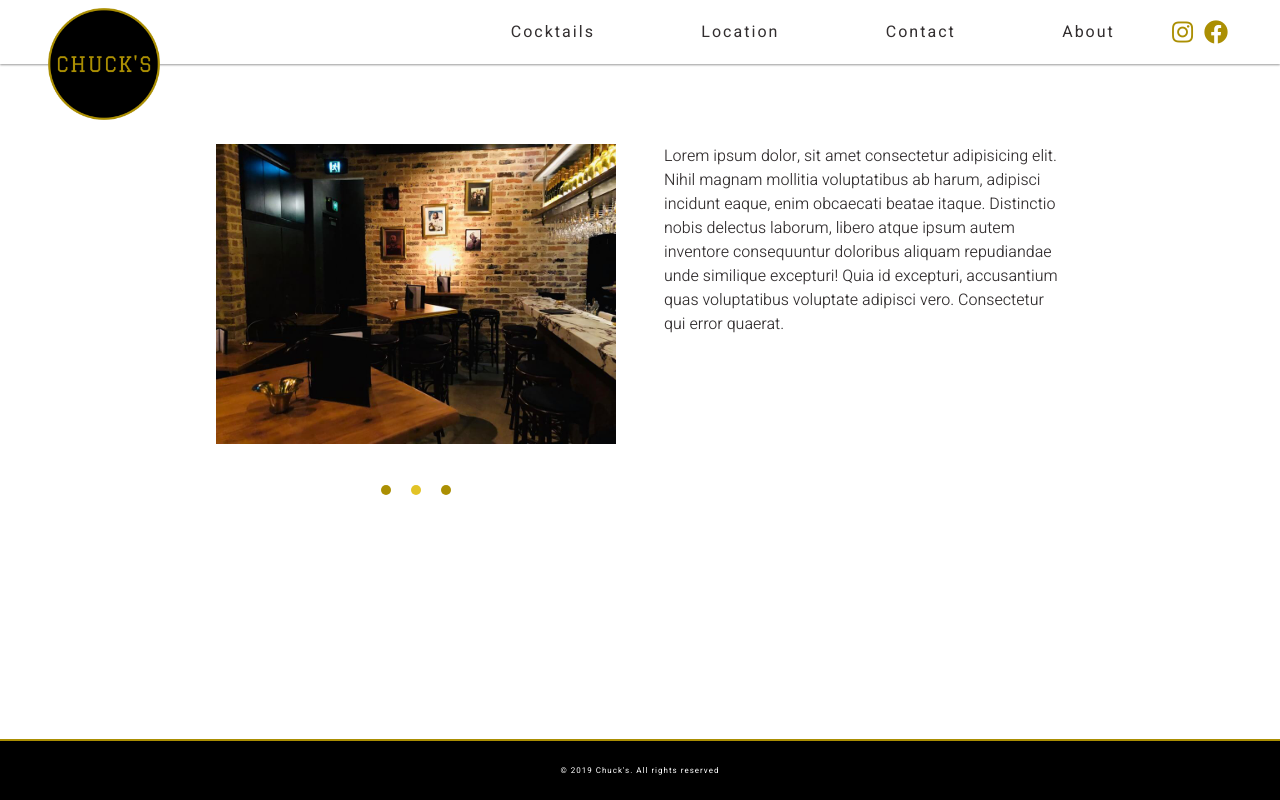
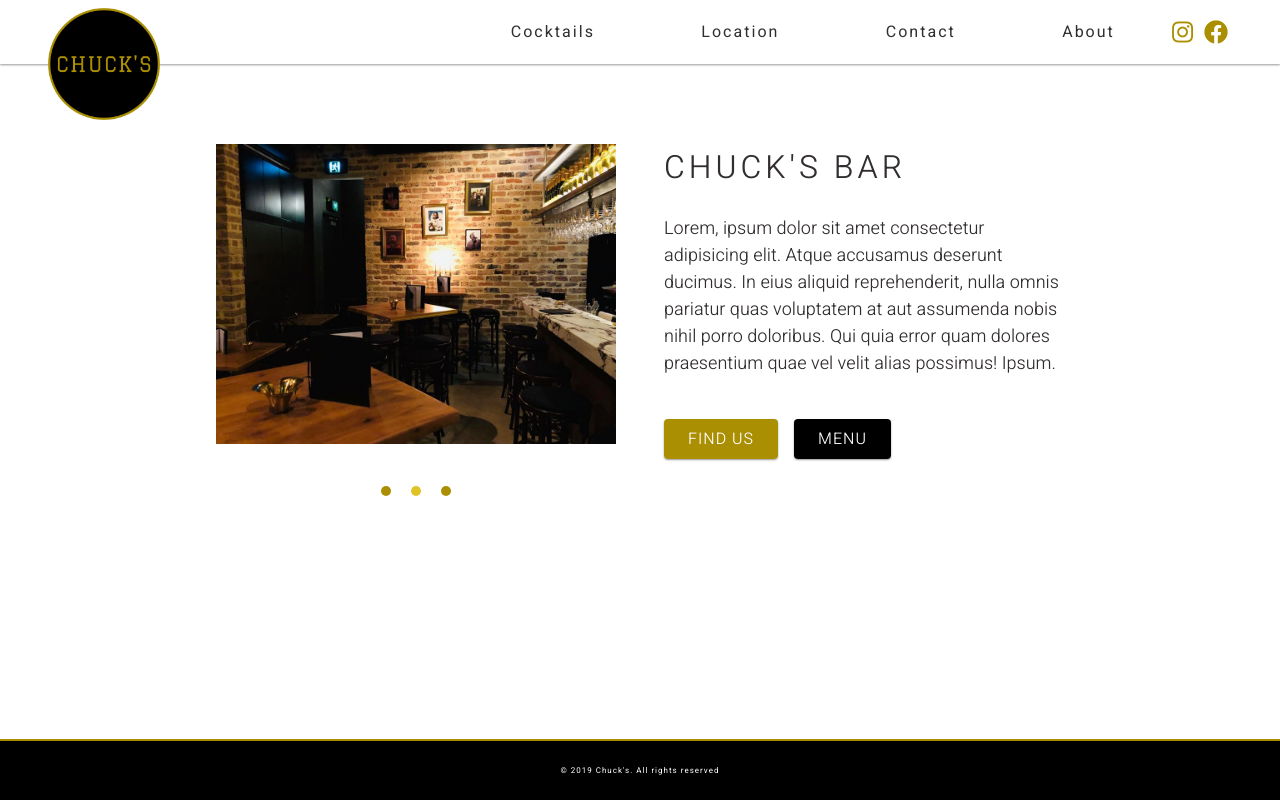
Before and after one commit to GiuseppeZeraschi/chucks, a Vue app: page / in a window 1280 px wide. Built offline with nearby package versions, Linux system fonts and the light colour scheme.

Commit message:
added title and buttons to homepage

```diff
--- a/src/App.vue
+++ b/src/App.vue
@@ -119,6 +119,7 @@ export default {
 
 <style lang="scss">
 #app {
+  font-size: 18px;
   min-height: 100vh;
   overflow: hidden;
   // padding-bottom accounts for footer height
@@ -131,7 +132,7 @@ export default {
 }
 
 .v-section {
-  padding: $saturn $neptune;
+  padding: $jupiter $neptune;
 
   @include lg {
     padding: $jupiter $saturn;
--- a/src/components/ContactForm.vue
+++ b/src/components/ContactForm.vue
@@ -17,7 +17,7 @@
       <div class="v-contact-form__input-wrapper">
         <label
           :class="firstNameLabelClasses"
-          class="v-contact-form__label u-text-mars-title"
+          class="v-contact-form__label u-text-mars-title-alt"
           for="firstName"
         >
           First Name
@@ -37,7 +37,7 @@
       <div class="v-contact-form__input-wrapper">
         <label
           :class="lastNameLabelClasses"
-          class="v-contact-form__label u-text-mars-title"
+          class="v-contact-form__label u-text-mars-title-alt"
           for="lastName"
         >
           Last Name
@@ -59,7 +59,7 @@
       <div class="v-contact-form__input-wrapper">
         <label
           :class="phoneLabelClasses"
-          class="v-contact-form__label u-text-mars-title"
+          class="v-contact-form__label u-text-mars-title-alt"
           for="phone"
         >
           Phone
@@ -79,7 +79,7 @@
       <div class="v-contact-form__input-wrapper">
         <label
           :class="emailLabelClasses"
-          class="v-contact-form__label u-text-mars-title"
+          class="v-contact-form__label u-text-mars-title-alt"
           for="email"
         >
           Email
@@ -100,7 +100,7 @@
     <div class="v-contact-form__input-wrapper">
       <label
         :class="messageLabelClasses"
-        class="v-contact-form__label u-text-mars-title"
+        class="v-contact-form__label u-text-mars-title-alt"
         for="message"
       >
         Message
@@ -239,11 +239,7 @@ export default {
 
   &__input-group {
     display: flex;
-    flex-direction: column;
-
-    @include lg {
-      flex-direction: row;
-    }
+    flex-direction: row;
   }
 
   &__input-wrapper {
@@ -275,7 +271,7 @@ export default {
     }
 
     &--textarea {
-      height: 150px;
+      height: 100px;
     }
   }
 
--- a/src/components/ImageTextLayout.vue
+++ b/src/components/ImageTextLayout.vue
@@ -54,7 +54,7 @@ export default {
     background-color: $gold;
     height: $mercury;
     margin: $uranus 0;
-    width: 30%;
+    width: 15%;
 
     @include lg {
       display: none;
@@ -79,7 +79,7 @@ export default {
       background-color: $gold;
       height: $mercury;
       margin-top: $earth;
-      width: 30%;
+      width: 25%;
     }
   }
 }
--- a/src/styles/_utilities.scss
+++ b/src/styles/_utilities.scss
@@ -9,6 +9,13 @@
 
 .u-text-mars-title {
     font-size: $mars;
+    font-weight: 700;
+    letter-spacing: $pluto;
+    text-transform: uppercase;
+}
+
+.u-text-mars-title-alt {
+    font-size: 10px;
     font-weight: 700;
     letter-spacing: $pluto;
     text-transform: uppercase;
@@ -33,6 +40,13 @@
 
 .u-text-earth-title {
     font-size: $earth;
+    font-weight: 300;
+    letter-spacing: $mercury;
+    text-transform: uppercase;
+}
+
+.u-text-neptune-title {
+    font-size: $neptune;
     font-weight: 300;
     letter-spacing: $mercury;
     text-transform: uppercase;
@@ -64,8 +78,20 @@
     margin-bottom: $earth;
 }
 
+.u-margin-bottom-neptune {
+    margin-bottom: $neptune;
+}
+
+.u-margin-bottom-uranus {
+    margin-bottom: $uranus;
+}
+
 .u-margin-bottom-saturn {
     margin-bottom: $saturn;
+}
+
+.u-margin-left-venus {
+    margin-left: $venus;
 }
 
 // FLEX
@@ -87,14 +113,31 @@
 .u-button-primary {
     background-color: $gold;
     border: none;
-    border-radius: $pluto;
+    border-radius: $mercury;
+    box-shadow: 0 $moon $pluto 0 rgba(0, 0, 0, 0.4);
     color: $white;
     height: $neptune;
-    padding: $mars;
+    padding: $mars $earth;
     transition: background-color 0.2s ease-in, box-shadow 0.2s ease-in;
 
     &:hover {
         background-color: $gold-light;
-        box-shadow: 0 $moon $pluto 0 rgba(0, 0, 0, 0.4);
+        box-shadow: none;
     }
 }
+
+.u-button-secondary {
+    background-color: $black;
+    border: none;
+    border-radius: $mercury;
+    box-shadow: 0 $moon $pluto 0 rgba(0, 0, 0, 0.4);
+    color: $white;
+    height: $neptune;
+    padding: $mars $earth;
+    transition: background-color 0.2s ease-in, box-shadow 0.2s ease-in;
+
+    &:hover {
+        background-color: $charcoal;
+        box-shadow: none;
+    }
+}
--- a/src/views/About.vue
+++ b/src/views/About.vue
@@ -4,7 +4,7 @@
     <image-text-layout>
       <img class="v-about__owners-image" src="@/assets/owners.jpeg" alt="Chuck's owners">
       <template slot="text">
-        <div>"Your friendly, neighbourhood cocktail bar. Serving up some old forgotten classics, great cognac cocktails and kickass signatures. Chuck's is an intimate, funky space where the relaxed mood and friendly service will take you out of your busy week. Playing some fine old tunes from blues, jazz, funk, and motown to hip hop and rap, we are a space for everyone."</div>
+        <div>Lorem ipsum, dolor sit amet consectetur adipisicing elit. Veritatis obcaecati reiciendis doloremque dicta laborum facilis tempora, aspernatur libero minima laudantium aut magni, distinctio, porro quo ut qui praesentium sequi voluptatibus? Unde neque excepturi possimus consectetur repellendus ipsam illum ad, quidem eligendi, debitis ex inventore, magnam maiores officia illo dolor deleniti?</div>
       </template>
     </image-text-layout>
   </div>
--- a/src/views/Contact.vue
+++ b/src/views/Contact.vue
@@ -4,7 +4,7 @@
     <image-text-layout class="v-contact__content">
       <contact-form></contact-form>
       <template slot="text">
-        <div class="v-contact__box u-text-venus-alt">
+        <div class="v-contact__box u-text-venus">
           <a
             @mouseover="phone.isHovered = true"
             @mouseleave="phone.isHovered = false"
@@ -150,6 +150,14 @@ export default {
     padding: $mercury;
     text-decoration: none;
 
+    &:not(:last-child) {
+      margin-bottom: $neptune;
+
+      @include lg {
+        margin-bottom: $earth;
+      }
+    }
+
     &-icon {
       color: $gold;
       font-size: $earth;
--- a/src/views/Home.vue
+++ b/src/views/Home.vue
@@ -15,7 +15,15 @@
         </slide>
       </carousel>
       <template slot="text">
-        <div>Lorem ipsum dolor, sit amet consectetur adipisicing elit. Nihil magnam mollitia voluptatibus ab harum, adipisci incidunt eaque, enim obcaecati beatae itaque. Distinctio nobis delectus laborum, libero atque ipsum autem inventore consequuntur doloribus aliquam repudiandae unde similique excepturi! Quia id excepturi, accusantium quas voluptatibus voluptate adipisci vero. Consectetur qui error quaerat.</div>
+        <h1 class="u-text-neptune-title u-margin-bottom-earth">Chuck's Bar</h1>
+        <div
+          class="u-margin-bottom-uranus"
+        >Lorem, ipsum dolor sit amet consectetur adipisicing elit. Atque accusamus deserunt ducimus. In eius aliquid reprehenderit, nulla omnis pariatur quas voluptatem at aut assumenda nobis nihil porro doloribus. Qui quia error quam dolores praesentium quae vel velit alias possimus! Ipsum.</div>
+        <a href="/location" class="u-button-primary u-text-venus-title u-decoration-none">Find us</a>
+        <a
+          href="/cocktails"
+          class="u-button-secondary u-text-venus-title u-decoration-none u-margin-left-venus"
+        >Menu</a>
       </template>
     </image-text-layout>
   </div>
--- a/src/views/Location.vue
+++ b/src/views/Location.vue
@@ -8,7 +8,7 @@
         frameborder="0"
       ></iframe>
       <template slot="text">
-        <div>"We’re the perfect place for those who are running early and just aren’t quite ready to call lunch or dinner quits yet. Just a generally great place to hang out and unwind."</div>
+        <div>Lorem ipsum dolor sit amet consectetur adipisicing elit. Nesciunt eveniet quod, commodi officiis expedita laudantium, nihil saepe quasi pariatur magnam modi ipsa porro. Inventore, eveniet nisi. Voluptates quis temporibus minima odit! Rem totam inventore molestias sit labore quae aspernatur ab soluta cupiditate! Alias, magni iure illo natus cupiditate ex corporis.</div>
       </template>
     </image-text-layout>
   </div>
```
